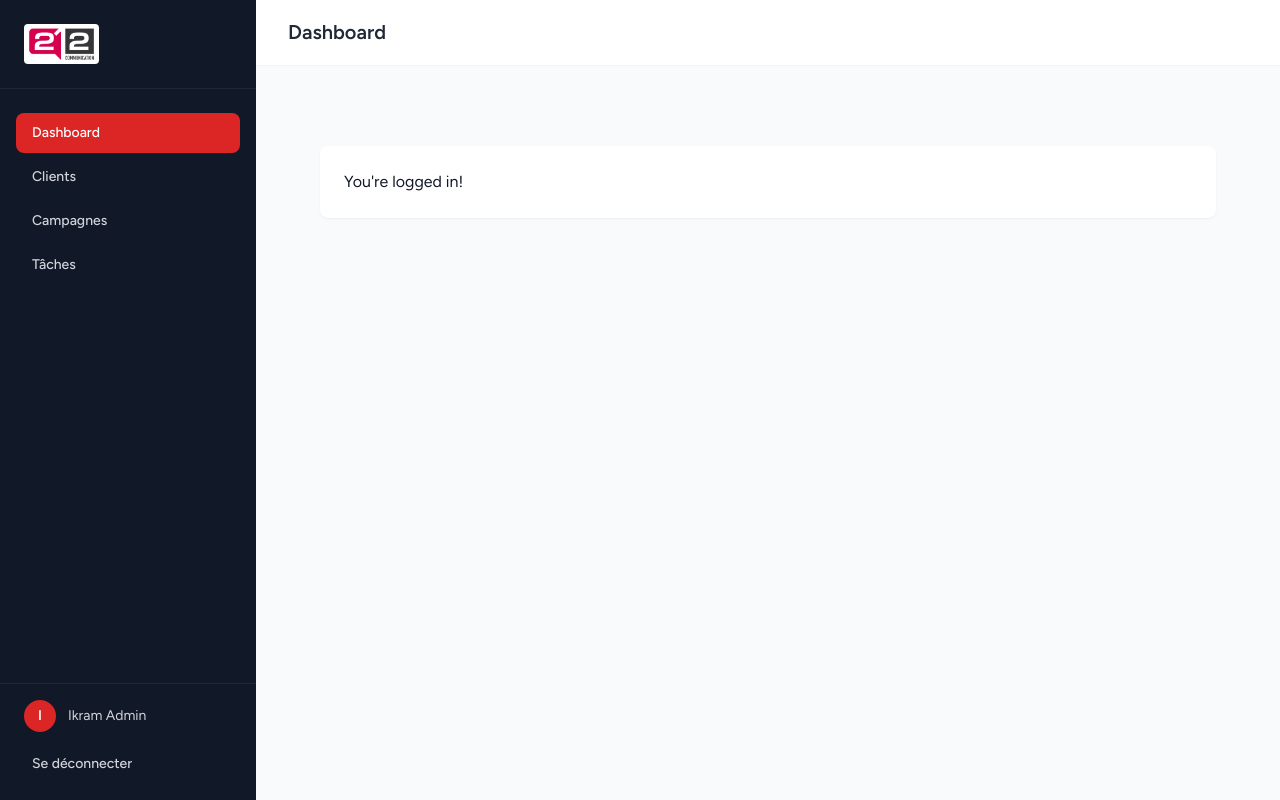
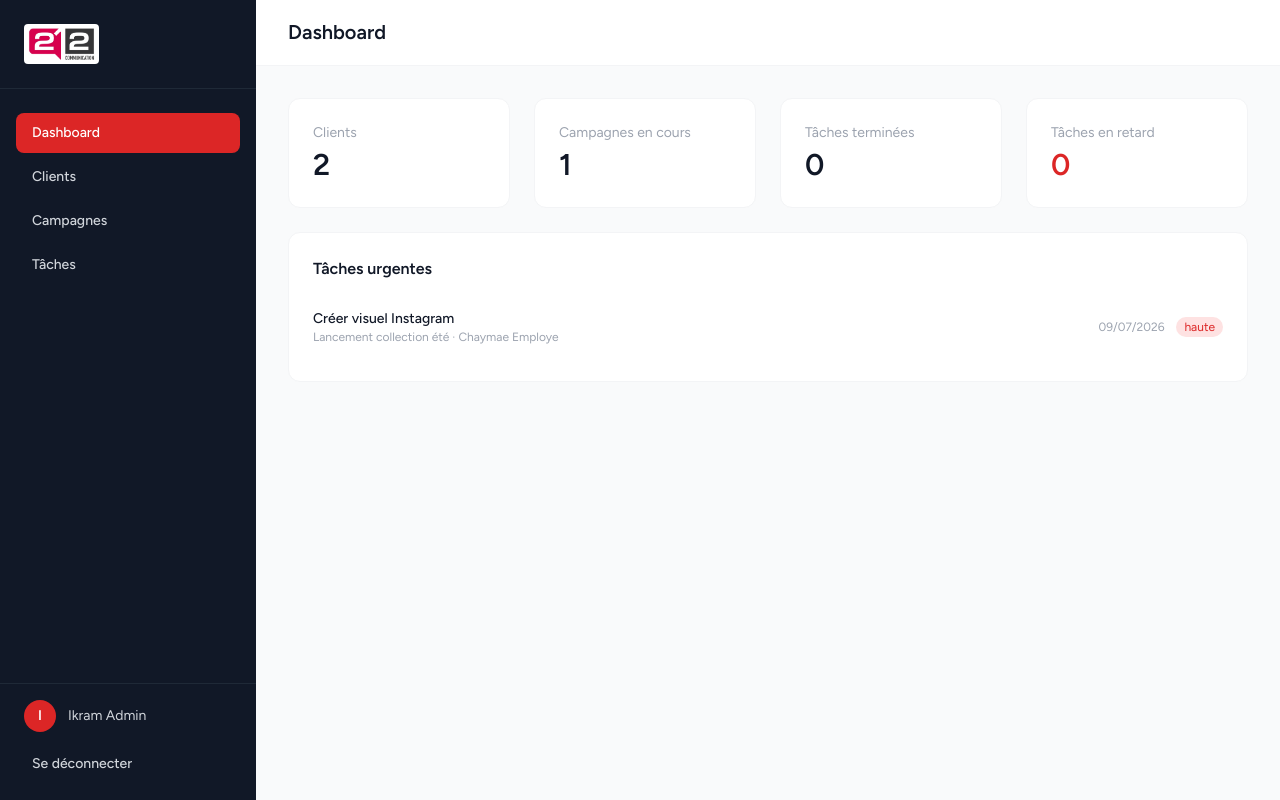
Before and after one commit to iaitelaloi1184-sudo/Agence-Flow, a Laravel app: page /dashboard in a window 1280 px wide. Run offline with Laravel 12, Linux system fonts and the light colour scheme; a user stored in the database is signed in; data comes from the database, SQL or seed files in the repository; style sheets or scripts are compiled from the project's sources.

Commit message:
feat: dashboard avec statistiques reelles

```diff
--- a/app/Http/Controllers/DashboardController.php
+++ b/app/Http/Controllers/DashboardController.php
@@ -2,12 +2,31 @@
 
 namespace App\Http\Controllers;
 
+use App\Models\Client;
+use App\Models\Campaign;
+use App\Models\Task;
+use App\Models\User;
 use Illuminate\Http\Request;
 
 class DashboardController extends Controller
 {
     public function index()
     {
-        return view('dashboard');
+        $stats = [
+            'total_clients' => Client::count(),
+            'projets_en_cours' => Campaign::where('statut', 'en_cours')->count(),
+            'taches_terminees' => Task::where('statut', 'termine')->count(),
+            'taches_retard' => Task::where('statut', '!=', 'termine')
+                ->where('deadline', '<', now())
+                ->count(),
+        ];
+
+        $taches_urgentes = Task::with(['campaign', 'user'])
+            ->where('statut', '!=', 'termine')
+            ->orderBy('deadline')
+            ->take(5)
+            ->get();
+
+        return view('dashboard', compact('stats', 'taches_urgentes'));
     }
 }
--- a/resources/views/dashboard.blade.php
+++ b/resources/views/dashboard.blade.php
@@ -1,17 +1,60 @@
 <x-app-layout>
     <x-slot name="header">
-        <h2 class="font-semibold text-xl text-gray-800 leading-tight">
+        <h2 class="font-semibold text-xl text-gray-900 leading-tight">
             {{ __('Dashboard') }}
         </h2>
     </x-slot>
 
-    <div class="py-12">
-        <div class="max-w-7xl mx-auto sm:px-6 lg:px-8">
-            <div class="bg-white overflow-hidden shadow-sm sm:rounded-lg">
-                <div class="p-6 text-gray-900">
-                    {{ __("You're logged in!") }}
-                </div>
+    <div class="space-y-6">
+
+        {{-- Cartes statistiques --}}
+        <div class="grid grid-cols-1 sm:grid-cols-2 lg:grid-cols-4 gap-6">
+            <div class="bg-white rounded-xl border border-gray-100 p-6">
+                <p class="text-sm text-gray-400 mb-1">Clients</p>
+                <p class="text-3xl font-bold text-gray-900">{{ $stats['total_clients'] }}</p>
+            </div>
+            <div class="bg-white rounded-xl border border-gray-100 p-6">
+                <p class="text-sm text-gray-400 mb-1">Campagnes en cours</p>
+                <p class="text-3xl font-bold text-gray-900">{{ $stats['projets_en_cours'] }}</p>
+            </div>
+            <div class="bg-white rounded-xl border border-gray-100 p-6">
+                <p class="text-sm text-gray-400 mb-1">Tâches terminées</p>
+                <p class="text-3xl font-bold text-gray-900">{{ $stats['taches_terminees'] }}</p>
+            </div>
+            <div class="bg-white rounded-xl border border-gray-100 p-6">
+                <p class="text-sm text-gray-400 mb-1">Tâches en retard</p>
+                <p class="text-3xl font-bold text-red-600">{{ $stats['taches_retard'] }}</p>
             </div>
         </div>
+
+        {{-- Tâches urgentes --}}
+        <div class="bg-white rounded-xl border border-gray-100 p-6">
+            <h3 class="text-base font-semibold text-gray-900 mb-4">Tâches urgentes</h3>
+
+            @forelse ($taches_urgentes as $task)
+                <div class="flex items-center justify-between py-3 {{ !$loop->last ? 'border-b border-gray-100' : '' }}">
+                    <div>
+                        <p class="text-sm font-medium text-gray-900">{{ $task->titre }}</p>
+                        <p class="text-xs text-gray-400">{{ $task->campaign->nom ?? '—' }} · {{ $task->user->name ?? '—' }}</p>
+                    </div>
+                    <div class="flex items-center gap-3">
+                        @if ($task->deadline)
+                            <span class="text-xs text-gray-400">{{ $task->deadline->format('d/m/Y') }}</span>
+                        @endif
+                        <span class="text-xs px-2 py-0.5 rounded-full
+                            @if($task->priorite === 'haute') bg-red-100 text-red-600
+                            @elseif($task->priorite === 'moyenne') bg-yellow-100 text-yellow-700
+                            @else bg-green-100 text-green-700 @endif">
+                            {{ $task->priorite }}
+                        </span>
+                    </div>
+                </div>
+            @empty
+                <div class="text-sm text-gray-400 text-center py-8">
+                    Aucune tâche urgente pour le moment
+                </div>
+            @endforelse
+        </div>
+
     </div>
 </x-app-layout>
```
